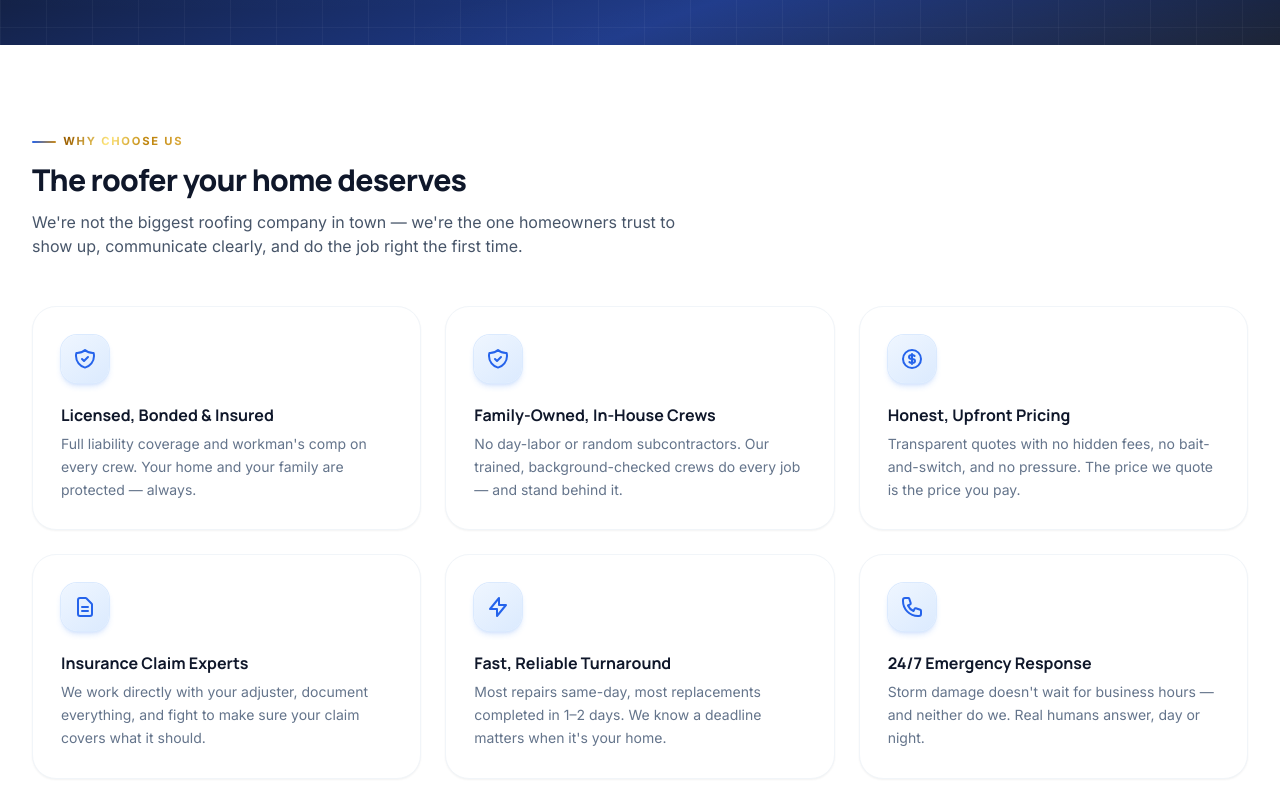
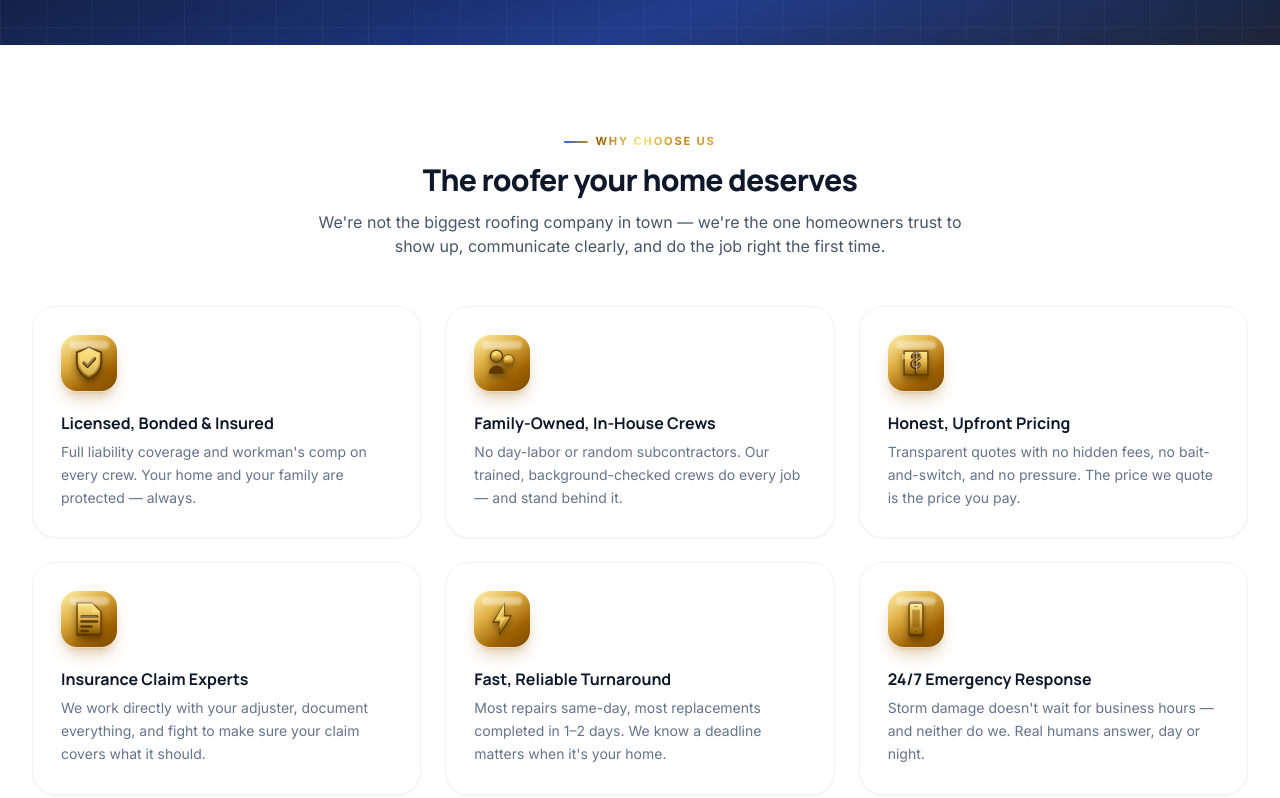
Before and after one commit to Anita123Tech/US-based-roofing-contractor, a plain HTML site: page index.html in a window 1280 px wide. Shown: the part 1613-2411 px from the top of the page. Drawn offline with nearby package versions, Linux system fonts and the light colour scheme.

Commit message:
Upgrade Why Us icons to 3D metallic gold SVG icons

```diff
--- a/index.html
+++ b/index.html
@@ -124,8 +124,8 @@
         <span data-field="company_name" class="font-display text-sm sm:text-base font-extrabold text-slate-900">Apex Roofing</span>
       </a>
       <div class="hidden md:flex items-center gap-7 text-sm">
+        <a href="#services" class="nav-link">Services</a>
         <a href="#why" class="nav-link">Why Us</a>
-        <a href="#services" class="nav-link">Services</a>
         <a href="#work" class="nav-link">Our Work</a>
         <a href="#reviews" class="nav-link">Reviews</a>
         <a href="#quote" class="nav-link">Contact</a>
@@ -236,7 +236,7 @@
 
     <section id="services" class="bg-slate-50 py-16 lg:py-20">
       <div class="max-w-7xl mx-auto px-4 sm:px-6 lg:px-8">
-        <div class="reveal max-w-2xl mb-10">
+        <div class="reveal max-w-2xl mx-auto text-center mb-10">
           <span class="section-kicker text-gold-gradient">
             <span class="inline-block w-6 h-0.5 bg-gradient-to-r from-brand-600 to-gold-400 rounded-full"></span>
             Our Services
@@ -274,7 +274,7 @@
 
     <section id="why" class="bg-white py-16 lg:py-20">
       <div class="max-w-7xl mx-auto px-4 sm:px-6 lg:px-8">
-        <div class="reveal max-w-2xl mb-12">
+        <div class="reveal max-w-2xl mx-auto text-center mb-12">
           <span class="section-kicker text-gold-gradient">
             <span class="inline-block w-6 h-0.5 bg-gradient-to-r from-brand-600 to-gold-400 rounded-full"></span>
             Why Choose Us
@@ -284,43 +284,122 @@
         </div>
         <div class="grid sm:grid-cols-2 lg:grid-cols-3 gap-6">
           <div class="reveal chip-card bg-white rounded-3xl p-7 border border-slate-100 shadow-sm">
-            <div class="relative w-12 h-12 rounded-2xl flex items-center justify-center mb-5 shadow-md shadow-brand-500/20 ring-1 ring-brand-100" style="background:linear-gradient(145deg,#eff6ff 0%,#dbeafe 100%)">
-              <svg class="h-6 w-6 text-brand-600" fill="none" viewBox="0 0 24 24" stroke="currentColor" stroke-width="2"><path stroke-linecap="round" stroke-linejoin="round" d="M9 12l2 2 4-4m5.618-4.016A11.955 11.955 0 0112 2.944a11.955 11.955 0 01-8.618 3.04A12.02 12.02 0 003 9c0 5.591 3.824 10.29 9 11.622 5.176-1.332 9-6.03 9-11.622 0-1.042-.133-2.052-.382-3.016z" /></svg>
+            <div class="relative w-14 h-14 rounded-2xl flex items-center justify-center mb-5 shadow-lg shadow-gold-500/30 ring-1 ring-white/30" style="background:linear-gradient(145deg,#fff2b0 0%,#e0b145 35%,#9e6100 72%,#7d4c00 100%)">
+              <svg viewBox="0 0 64 64" class="h-10 w-10 drop-shadow-[0_3px_3px_rgba(0,0,0,0.4)]">
+                <defs>
+                  <linearGradient id="gSt" x1="0" y1="0" x2="0" y2="1">
+                    <stop offset="0" stop-color="#ffe88a" /><stop offset=".5" stop-color="#e0b145" /><stop offset="1" stop-color="#8a5a00" />
+                  </linearGradient>
+                </defs>
+                <path d="M32 5 L53 14 V30 C53 45 43 55 32 59 C21 55 11 45 11 30 V14 Z" fill="#5f3800" />
+                <path d="M32 8 L50 16 V30 C50 43 41 52 32 56 C23 52 14 43 14 30 V16 Z" fill="url(#gSt)" />
+                <path d="M32 12 L47 18.5 V30 C47 41 40 49 32 52.5 C24 49 17 41 17 30 V18.5 Z" fill="#ffe88a" opacity=".55" />
+                <path d="M24 32 l5.5 5.5 L41 25" stroke="#5f3800" stroke-width="5" fill="none" stroke-linecap="round" stroke-linejoin="round" />
+                <path d="M24 32 l5.5 5.5 L41 25" stroke="#ffffff" stroke-width="1.8" fill="none" stroke-linecap="round" stroke-linejoin="round" opacity=".5" transform="translate(0 -1.3)" />
+              </svg>
+              <div class="absolute inset-x-2 top-1.5 h-2 rounded-full bg-white/40 blur-[1px]"></div>
             </div>
             <h3 class="font-display text-base font-bold text-slate-900 mb-1.5">Licensed, Bonded &amp; Insured</h3>
             <p class="text-sm text-slate-500 leading-relaxed">Full liability coverage and workman's comp on every crew. Your home and your family are protected — always.</p>
           </div>
           <div class="reveal chip-card bg-white rounded-3xl p-7 border border-slate-100 shadow-sm">
-            <div class="relative w-12 h-12 rounded-2xl flex items-center justify-center mb-5 shadow-md shadow-brand-500/20 ring-1 ring-brand-100" style="background:linear-gradient(145deg,#eff6ff 0%,#dbeafe 100%)">
-              <svg class="h-6 w-6 text-brand-600" fill="none" viewBox="0 0 24 24" stroke="currentColor" stroke-width="2"><path stroke-linecap="round" stroke-linejoin="round" d="M9 12l2 2 4-4m5.618-4.016A11.955 11.955 0 0112 2.944a11.955 11.955 0 01-8.618 3.04A12.02 12.02 0 003 9c0 5.591 3.824 10.29 9 11.622 5.176-1.332 9-6.03 9-11.622 0-1.042-.133-2.052-.382-3.016z" /></svg>
+            <div class="relative w-14 h-14 rounded-2xl flex items-center justify-center mb-5 shadow-lg shadow-gold-500/30 ring-1 ring-white/30" style="background:linear-gradient(145deg,#fff2b0 0%,#e0b145 35%,#9e6100 72%,#7d4c00 100%)">
+              <svg viewBox="0 0 64 64" class="h-10 w-10 drop-shadow-[0_3px_3px_rgba(0,0,0,0.4)]">
+                <defs>
+                  <linearGradient id="gTm" x1="0" y1="0" x2="0" y2="1">
+                    <stop offset="0" stop-color="#ffe88a" /><stop offset=".5" stop-color="#e0b145" /><stop offset="1" stop-color="#8a5a00" />
+                  </linearGradient>
+                </defs>
+                <path d="M17 50c0-7 5.4-12.5 12-12.5s12 5.5 12 12.5H17z" fill="#8a5a00" />
+                <circle cx="42" cy="27" r="9.5" fill="#8a5a00" />
+                <circle cx="42" cy="27" r="7.5" fill="url(#gTm)" />
+                <ellipse cx="40" cy="25" rx="3" ry="2" fill="#ffe88a" opacity=".6" />
+                <path d="M11 49c0-7.2 5.4-13 12-13s12 5.8 12 13H11z" fill="#5f3800" />
+                <circle cx="23" cy="21" r="10.5" fill="#5f3800" />
+                <circle cx="23" cy="21" r="8.5" fill="url(#gTm)" />
+                <ellipse cx="20" cy="18" rx="3.4" ry="2.2" fill="#ffe88a" opacity=".75" />
+              </svg>
+              <div class="absolute inset-x-2 top-1.5 h-2 rounded-full bg-white/40 blur-[1px]"></div>
             </div>
             <h3 class="font-display text-base font-bold text-slate-900 mb-1.5">Family-Owned, In-House Crews</h3>
             <p class="text-sm text-slate-500 leading-relaxed">No day-labor or random subcontractors. Our trained, background-checked crews do every job — and stand behind it.</p>
           </div>
           <div class="reveal chip-card bg-white rounded-3xl p-7 border border-slate-100 shadow-sm">
-            <div class="relative w-12 h-12 rounded-2xl flex items-center justify-center mb-5 shadow-md shadow-brand-500/20 ring-1 ring-brand-100" style="background:linear-gradient(145deg,#eff6ff 0%,#dbeafe 100%)">
-              <svg class="h-6 w-6 text-brand-600" fill="none" viewBox="0 0 24 24" stroke="currentColor" stroke-width="2"><path stroke-linecap="round" stroke-linejoin="round" d="M12 8c-1.657 0-3 .895-3 2s1.343 2 3 2 3 .895 3 2-1.343 2-3 2m0-8c1.11 0 2.08.402 2.599 1M12 8V7m0 1v8m0 0v1m0-1c-1.11 0-2.08-.402-2.599-1M21 12a9 9 0 11-18 0 9 9 0 0118 0z" /></svg>
+            <div class="relative w-14 h-14 rounded-2xl flex items-center justify-center mb-5 shadow-lg shadow-gold-500/30 ring-1 ring-white/30" style="background:linear-gradient(145deg,#fff2b0 0%,#e0b145 35%,#9e6100 72%,#7d4c00 100%)">
+              <svg viewBox="0 0 64 64" class="h-10 w-10 drop-shadow-[0_3px_3px_rgba(0,0,0,0.4)]">
+                <defs>
+                  <linearGradient id="gDl" x1="0" y1="0" x2="0" y2="1">
+                    <stop offset="0" stop-color="#ffe88a" /><stop offset=".5" stop-color="#e0b145" /><stop offset="1" stop-color="#8a5a00" />
+                  </linearGradient>
+                </defs>
+                <path d="M12 12h40v40H12z" fill="#5f3800" />
+                <path d="M14 14h36v36H14z" fill="url(#gDl)" />
+                <path d="M14 14h18l-8 8 H14z" fill="#ffe88a" opacity=".55" transform="translate(-4 4)" />
+                <path d="M32 17v30" stroke="#5f3800" stroke-width="5" stroke-linecap="round" />
+                <path d="M26 22.5c0-3.2 2.6-5.5 6-5.5s6 1.8 6 4.5c0 7-13 4.5-13 12.5 0 3 2.4 5.5 6 5.5s6.6-3 6.6-6.5" stroke="#5f3800" stroke-width="5" fill="none" stroke-linecap="round" stroke-linejoin="round" />
+                <path d="M32 17v30" stroke="#ffffff" stroke-width="1.8" stroke-linecap="round" opacity=".55" transform="translate(1.2 -1.2)" />
+                <path d="M26 22.5c0-3.2 2.6-5.5 6-5.5s6 1.8 6 4.5c0 7-13 4.5-13 12.5 0 3 2.4 5.5 6 5.5s6.6-3 6.6-6.5" stroke="#ffffff" stroke-width="1.8" fill="none" stroke-linecap="round" stroke-linejoin="round" opacity=".5" transform="translate(1.2 -1.2)" />
+              </svg>
+              <div class="absolute inset-x-2 top-1.5 h-2 rounded-full bg-white/40 blur-[1px]"></div>
             </div>
             <h3 class="font-display text-base font-bold text-slate-900 mb-1.5">Honest, Upfront Pricing</h3>
             <p class="text-sm text-slate-500 leading-relaxed">Transparent quotes with no hidden fees, no bait-and-switch, and no pressure. The price we quote is the price you pay.</p>
           </div>
           <div class="reveal chip-card bg-white rounded-3xl p-7 border border-slate-100 shadow-sm">
-            <div class="relative w-12 h-12 rounded-2xl flex items-center justify-center mb-5 shadow-md shadow-brand-500/20 ring-1 ring-brand-100" style="background:linear-gradient(145deg,#eff6ff 0%,#dbeafe 100%)">
-              <svg class="h-6 w-6 text-brand-600" fill="none" viewBox="0 0 24 24" stroke="currentColor" stroke-width="2"><path stroke-linecap="round" stroke-linejoin="round" d="M9 12h6m-6 4h6m2 5H7a2 2 0 01-2-2V5a2 2 0 012-2h5.586a1 1 0 01.707.293l5.414 5.414a1 1 0 01.293.707V19a2 2 0 01-2 2z" /></svg>
+            <div class="relative w-14 h-14 rounded-2xl flex items-center justify-center mb-5 shadow-lg shadow-gold-500/30 ring-1 ring-white/30" style="background:linear-gradient(145deg,#fff2b0 0%,#e0b145 35%,#9e6100 72%,#7d4c00 100%)">
+              <svg viewBox="0 0 64 64" class="h-10 w-10 drop-shadow-[0_3px_3px_rgba(0,0,0,0.4)]">
+                <defs>
+                  <linearGradient id="gDc" x1="0" y1="0" x2="0" y2="1">
+                    <stop offset="0" stop-color="#ffe88a" /><stop offset=".5" stop-color="#e0b145" /><stop offset="1" stop-color="#8a5a00" />
+                  </linearGradient>
+                </defs>
+                <path d="M12 5h25l15 15v39H12z" fill="#5f3800" />
+                <path d="M14 7h23l13 13V55H14z" fill="url(#gDc)" />
+                <path d="M37 7v15h13z" fill="#ffe88a" opacity=".6" />
+                <path d="M20 28h25" stroke="#5f3800" stroke-width="4" stroke-linecap="round" />
+                <path d="M20 36h25" stroke="#5f3800" stroke-width="4" stroke-linecap="round" />
+                <path d="M20 44h16" stroke="#5f3800" stroke-width="4" stroke-linecap="round" />
+                <path d="M20 51h10" stroke="#5f3800" stroke-width="4" stroke-linecap="round" />
+                <path d="M19 28.6h25" stroke="#ffffff" stroke-width="1.5" stroke-linecap="round" opacity=".5" />
+              </svg>
+              <div class="absolute inset-x-2 top-1.5 h-2 rounded-full bg-white/40 blur-[1px]"></div>
             </div>
             <h3 class="font-display text-base font-bold text-slate-900 mb-1.5">Insurance Claim Experts</h3>
             <p class="text-sm text-slate-500 leading-relaxed">We work directly with your adjuster, document everything, and fight to make sure your claim covers what it should.</p>
           </div>
           <div class="reveal chip-card bg-white rounded-3xl p-7 border border-slate-100 shadow-sm">
-            <div class="relative w-12 h-12 rounded-2xl flex items-center justify-center mb-5 shadow-md shadow-brand-500/20 ring-1 ring-brand-100" style="background:linear-gradient(145deg,#eff6ff 0%,#dbeafe 100%)">
-              <svg class="h-6 w-6 text-brand-600" fill="none" viewBox="0 0 24 24" stroke="currentColor" stroke-width="2"><path stroke-linecap="round" stroke-linejoin="round" d="M13 10V3L4 14h7v7l9-11h-7z" /></svg>
+            <div class="relative w-14 h-14 rounded-2xl flex items-center justify-center mb-5 shadow-lg shadow-gold-500/30 ring-1 ring-white/30" style="background:linear-gradient(145deg,#fff2b0 0%,#e0b145 35%,#9e6100 72%,#7d4c00 100%)">
+              <svg viewBox="0 0 64 64" class="h-10 w-10 drop-shadow-[0_3px_3px_rgba(0,0,0,0.4)]">
+                <defs>
+                  <linearGradient id="gBt" x1="0" y1="0" x2="0" y2="1">
+                    <stop offset="0" stop-color="#ffe88a" /><stop offset=".5" stop-color="#e0b145" /><stop offset="1" stop-color="#8a5a00" />
+                  </linearGradient>
+                </defs>
+                <path d="M37 4 L16 38 h12 L27 60 L48 26 h-12 z" fill="#5f3800" />
+                <path d="M35.5 7.5 L19 36 h10 L28 55 L45 28 h-10 z" fill="url(#gBt)" />
+                <path d="M33.5 13 L22.5 33 h7 L26.5 48 L38 29 h-8 z" fill="#ffe88a" opacity=".55" />
+              </svg>
+              <div class="absolute inset-x-2 top-1.5 h-2 rounded-full bg-white/40 blur-[1px]"></div>
             </div>
             <h3 class="font-display text-base font-bold text-slate-900 mb-1.5">Fast, Reliable Turnaround</h3>
             <p class="text-sm text-slate-500 leading-relaxed">Most repairs same-day, most replacements completed in 1–2 days. We know a deadline matters when it's your home.</p>
           </div>
           <div class="reveal chip-card bg-white rounded-3xl p-7 border border-slate-100 shadow-sm">
-            <div class="relative w-12 h-12 rounded-2xl flex items-center justify-center mb-5 shadow-md shadow-brand-500/20 ring-1 ring-brand-100" style="background:linear-gradient(145deg,#eff6ff 0%,#dbeafe 100%)">
-              <svg class="h-6 w-6 text-brand-600" fill="none" viewBox="0 0 24 24" stroke="currentColor" stroke-width="2"><path stroke-linecap="round" stroke-linejoin="round" d="M3 5a2 2 0 012-2h3.28a1 1 0 01.948.684l1.498 4.493a1 1 0 01-.502 1.21l-2.257 1.13a11.042 11.042 0 005.516 5.516l1.13-2.257a1 1 0 011.21-.502l4.493 1.498a1 1 0 01.684.949V19a2 2 0 01-2 2h-1C9.716 21 3 14.284 3 6V5z" /></svg>
+            <div class="relative w-14 h-14 rounded-2xl flex items-center justify-center mb-5 shadow-lg shadow-gold-500/30 ring-1 ring-white/30" style="background:linear-gradient(145deg,#fff2b0 0%,#e0b145 35%,#9e6100 72%,#7d4c00 100%)">
+              <svg viewBox="0 0 64 64" class="h-10 w-10 drop-shadow-[0_3px_3px_rgba(0,0,0,0.4)]">
+                <defs>
+                  <linearGradient id="gPh" x1="0" y1="0" x2="0" y2="1">
+                    <stop offset="0" stop-color="#ffe88a" /><stop offset=".5" stop-color="#e0b145" /><stop offset="1" stop-color="#8a5a00" />
+                  </linearGradient>
+                </defs>
+                <path d="M24 4h16a4 4 0 014 4v48a4 4 0 01-4 4H24a4 4 0 01-4-4V8a4 4 0 014-4z" fill="#5f3800" />
+                <path d="M25 8h14a3 3 0 013 3v42a3 3 0 01-3 3H25a3 3 0 01-3-3V11a3 3 0 013-3z" fill="url(#gPh)" />
+                <rect x="26" y="16" width="12" height="29" rx="2" fill="#7d4c00" opacity=".45" />
+                <rect x="29" y="11" width="6" height="2" rx="1" fill="#5f3800" opacity=".4" />
+                <rect x="30" y="51" width="4" height="1.6" rx="1" fill="#5f3800" opacity=".5" />
+                <path d="M26 18l2-2h8l2 2z" fill="#ffe88a" opacity=".5" />
+              </svg>
+              <div class="absolute inset-x-2 top-1.5 h-2 rounded-full bg-white/40 blur-[1px]"></div>
             </div>
             <h3 class="font-display text-base font-bold text-slate-900 mb-1.5">24/7 Emergency Response</h3>
             <p class="text-sm text-slate-500 leading-relaxed">Storm damage doesn't wait for business hours — and neither do we. Real humans answer, day or night.</p>
```
